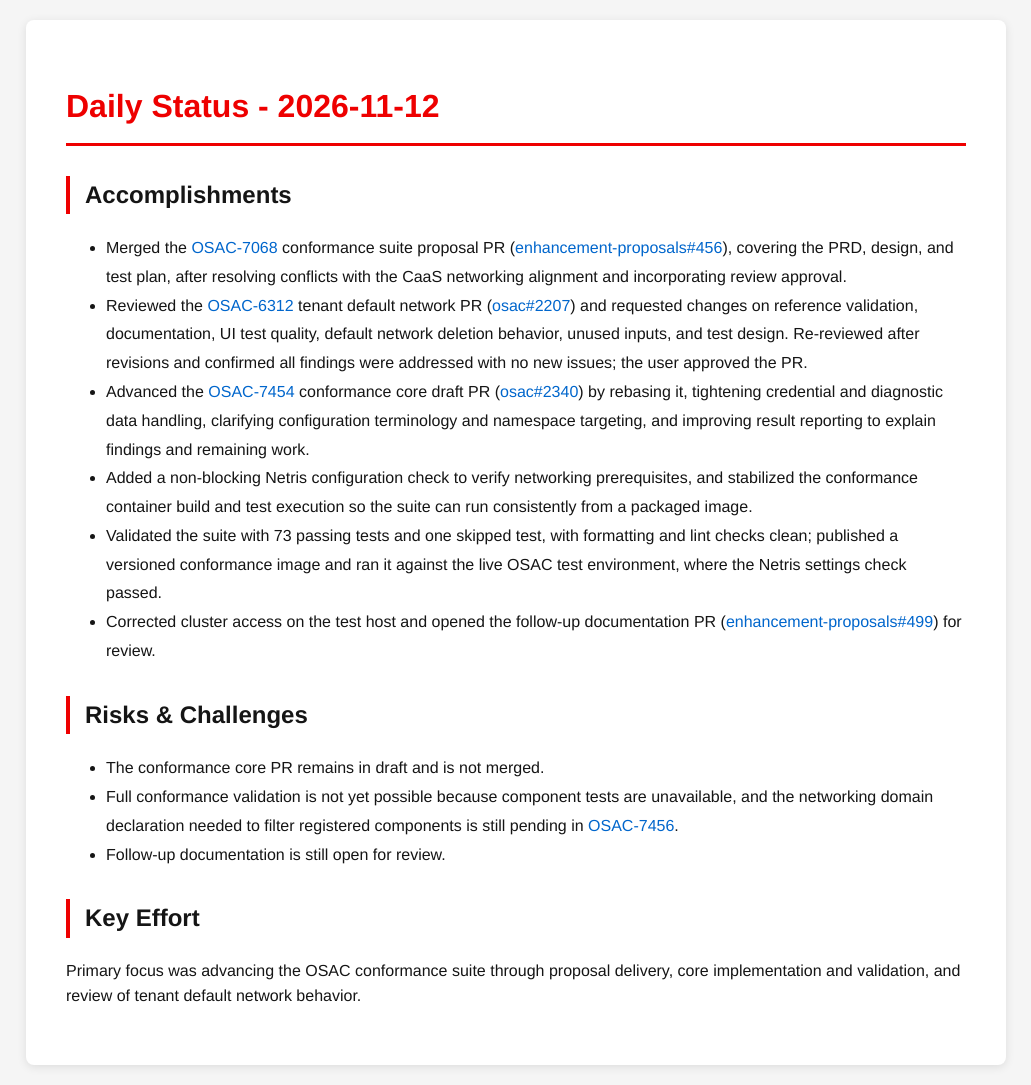
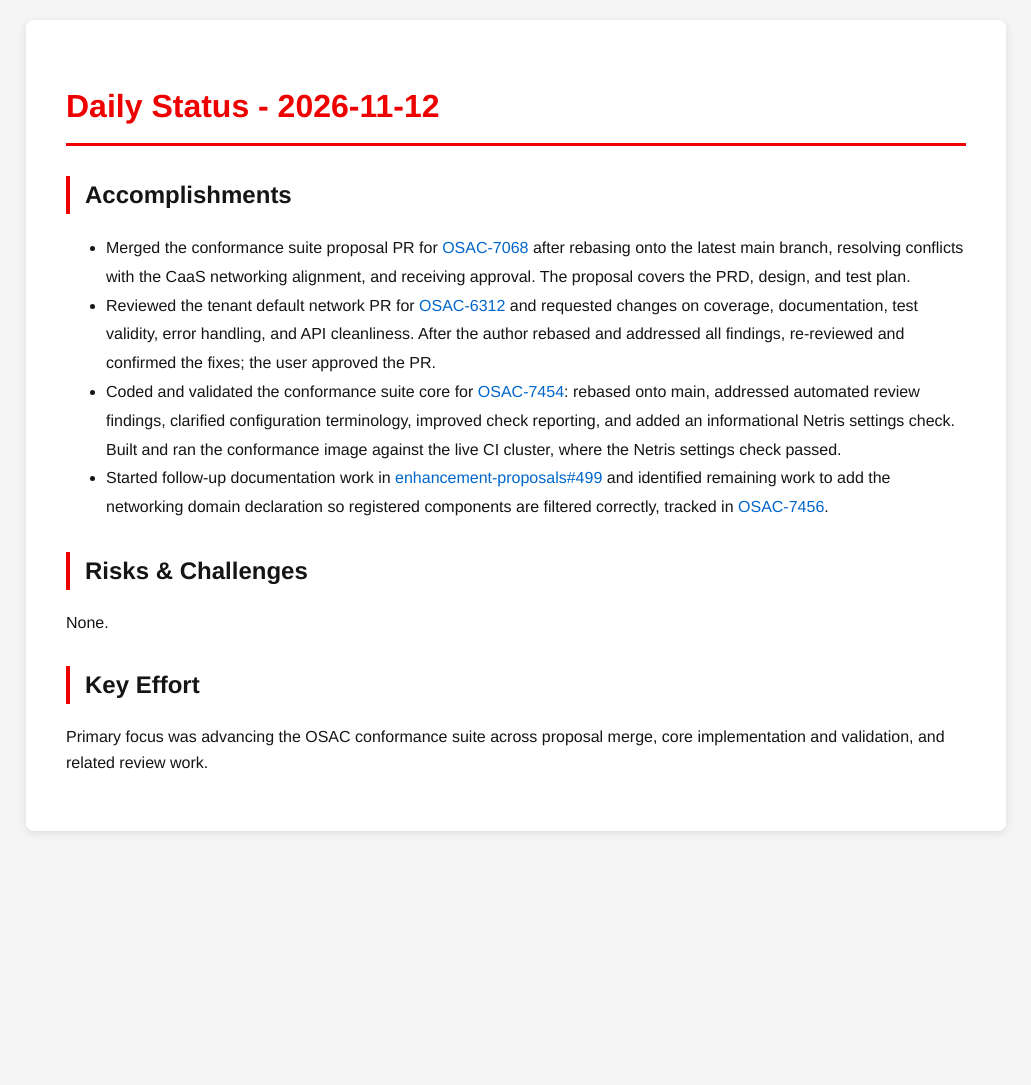
Before and after one commit to tzvatot/daily-status, a Jekyll site: the page built from 2026-11-12.md, in a window 1280 px wide. Shown: the whole page, without its empty margins (124-1155 px from the left). Built offline with Jekyll 4.4.1, drawn with Linux system fonts in a browser that asks for light colours; after the commit the page ends 900 px from its top, so only the background shows below that.

Commit message:
Daily status update - 2026-11-12

```diff
--- a/2026-11-12.md
+++ b/2026-11-12.md
@@ -7,17 +7,13 @@
 # Daily Status - 2026-11-12
 
 ## Accomplishments
-- Merged the [OSAC-7068](https://redhat.atlassian.net/browse/OSAC-7068) conformance suite proposal PR ([enhancement-proposals#456](https://github.com/osac-project/enhancement-proposals/pull/456)), covering the PRD, design, and test plan, after resolving conflicts with the CaaS networking alignment and incorporating review approval.
-- Reviewed the [OSAC-6312](https://redhat.atlassian.net/browse/OSAC-6312) tenant default network PR ([osac#2207](https://github.com/osac-project/osac/pull/2207)) and requested changes on reference validation, documentation, UI test quality, default network deletion behavior, unused inputs, and test design. Re-reviewed after revisions and confirmed all findings were addressed with no new issues; the user approved the PR.
-- Advanced the [OSAC-7454](https://redhat.atlassian.net/browse/OSAC-7454) conformance core draft PR ([osac#2340](https://github.com/osac-project/osac/pull/2340)) by rebasing it, tightening credential and diagnostic data handling, clarifying configuration terminology and namespace targeting, and improving result reporting to explain findings and remaining work.
-- Added a non-blocking Netris configuration check to verify networking prerequisites, and stabilized the conformance container build and test execution so the suite can run consistently from a packaged image.
-- Validated the suite with 73 passing tests and one skipped test, with formatting and lint checks clean; published a versioned conformance image and ran it against the live OSAC test environment, where the Netris settings check passed.
-- Corrected cluster access on the test host and opened the follow-up documentation PR ([enhancement-proposals#499](https://github.com/osac-project/enhancement-proposals/pull/499)) for review.
+- Merged the conformance suite proposal PR for [OSAC-7068](https://redhat.atlassian.net/browse/OSAC-7068) after rebasing onto the latest main branch, resolving conflicts with the CaaS networking alignment, and receiving approval. The proposal covers the PRD, design, and test plan.
+- Reviewed the tenant default network PR for [OSAC-6312](https://redhat.atlassian.net/browse/OSAC-6312) and requested changes on coverage, documentation, test validity, error handling, and API cleanliness. After the author rebased and addressed all findings, re-reviewed and confirmed the fixes; the user approved the PR.
+- Coded and validated the conformance suite core for [OSAC-7454](https://redhat.atlassian.net/browse/OSAC-7454): rebased onto main, addressed automated review findings, clarified configuration terminology, improved check reporting, and added an informational Netris settings check. Built and ran the conformance image against the live CI cluster, where the Netris settings check passed.
+- Started follow-up documentation work in [enhancement-proposals#499](https://github.com/osac-project/enhancement-proposals/pull/499) and identified remaining work to add the networking domain declaration so registered components are filtered correctly, tracked in [OSAC-7456](https://redhat.atlassian.net/browse/OSAC-7456).
 
 ## Risks & Challenges
-- The conformance core PR remains in draft and is not merged.
-- Full conformance validation is not yet possible because component tests are unavailable, and the networking domain declaration needed to filter registered components is still pending in [OSAC-7456](https://redhat.atlassian.net/browse/OSAC-7456).
-- Follow-up documentation is still open for review.
+None.
 
 ## Key Effort
-Primary focus was advancing the OSAC conformance suite through proposal delivery, core implementation and validation, and review of tenant default network behavior.
+Primary focus was advancing the OSAC conformance suite across proposal merge, core implementation and validation, and related review work.
```
